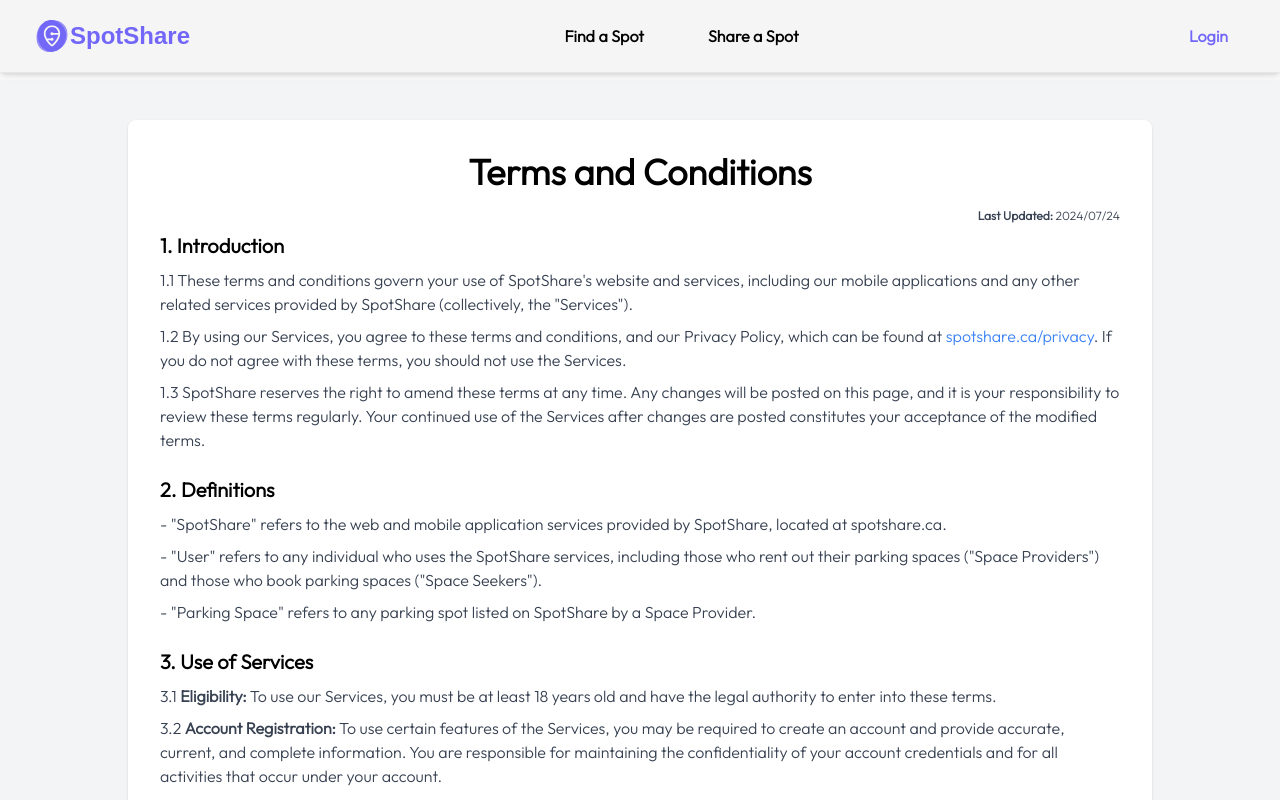
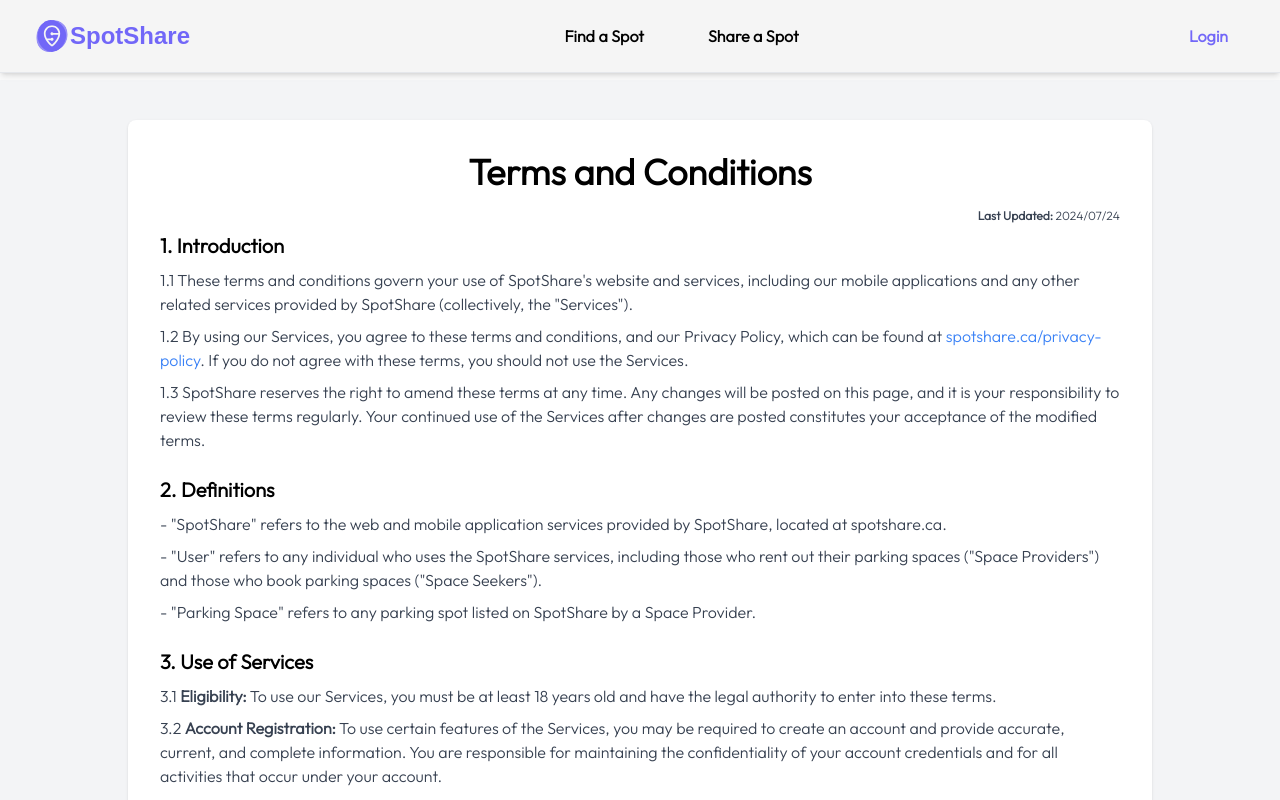
Before and after one commit to Zeethx/SpotShare, a React (Create React App) app: page /terms-and-conditions in a window 1280 px wide. Shown: the top 800 px of the page. Built offline with nearby package versions, Linux system fonts and the light colour scheme; no server answers; a web font is replaced by a local one.

Commit message:
Fixed privacy broken links

```diff
--- a/src/pages/legal/TermsAndConditions.jsx
+++ b/src/pages/legal/TermsAndConditions.jsx
@@ -31,8 +31,8 @@ function TermsAndConditions() {
                         1.2 By using our Services, you agree to these terms and
                         conditions, and our Privacy Policy, which can be found
                         at{" "}
-                        <a href="/privacy" className="text-blue-500">
-                            spotshare.ca/privacy
+                        <a href ="/privacy-policy" className="text-blue-500">
+                            spotshare.ca/privacy-policy
                         </a>
                         . If you do not agree with these terms, you should not
                         use the Services.
```
